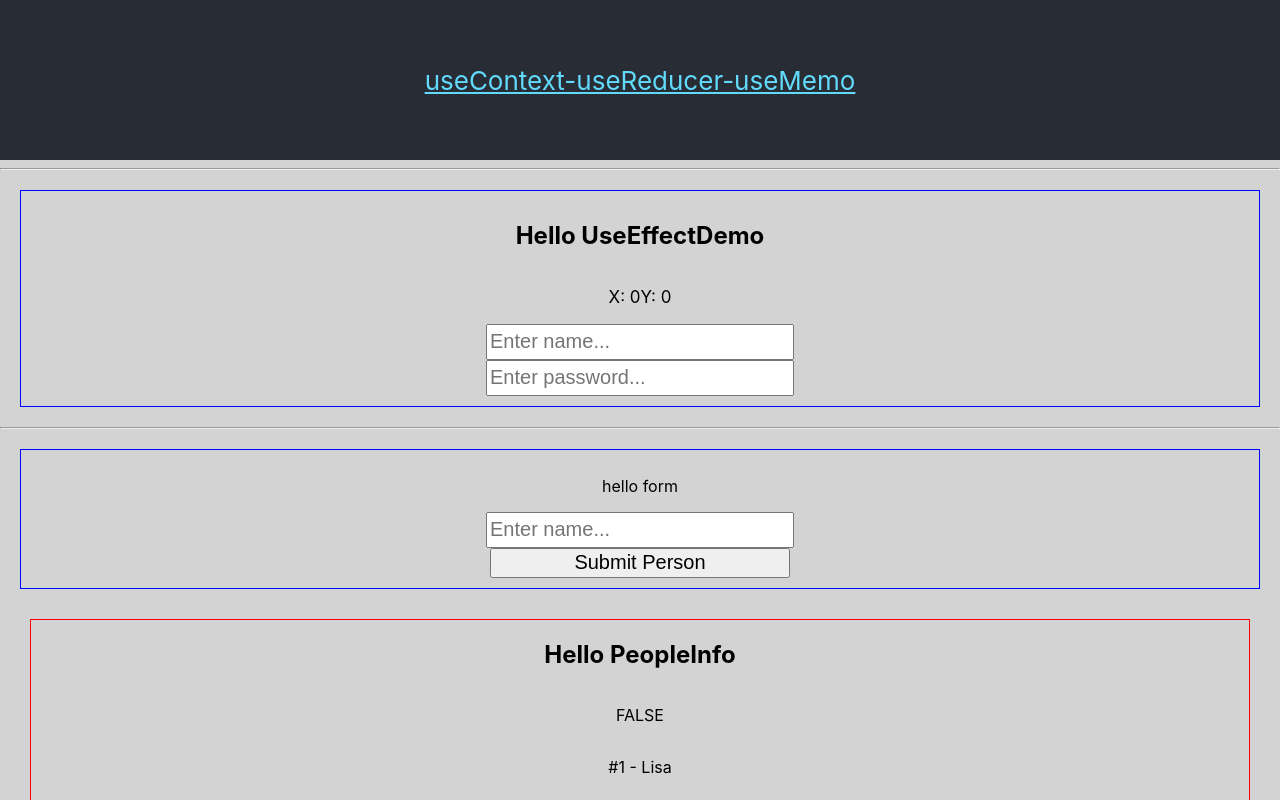
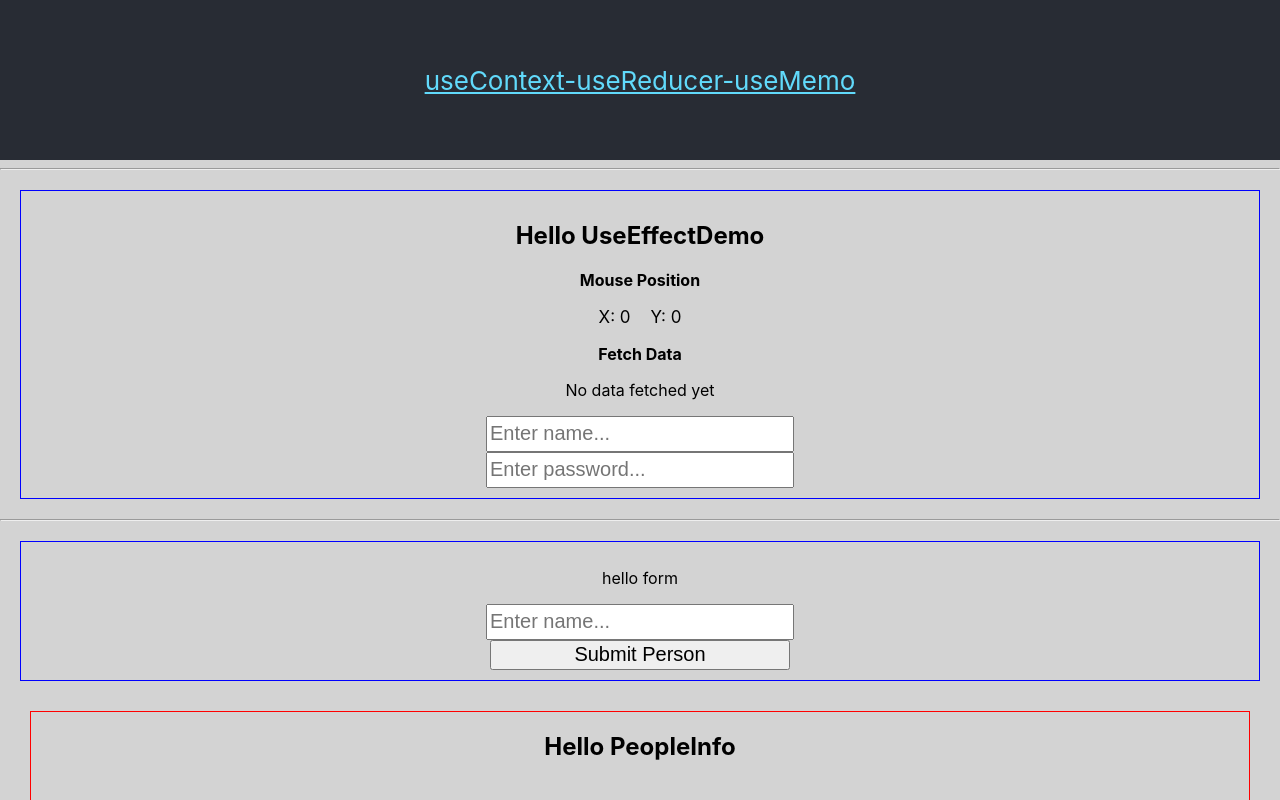
Before and after one commit to keepforever/use-ctx-mem-rdcr-6-22-19, a React (Create React App) app: page / in a window 1280 px wide. Shown: the top 800 px of the page. Built offline with nearby package versions, Linux system fonts and the light colour scheme; no server answers.

Commit message:
useFetch hook infinite loop

```diff
--- a/src/comps/UseEffectDemo.jsx
+++ b/src/comps/UseEffectDemo.jsx
@@ -1,6 +1,9 @@
 import React, { useEffect, useState } from 'react';
+import axios from 'axios';
 import styles from '../styles';
 import { useForm } from '../hooks/useForm';
+import { useFetch } from '../hooks/useFetch';
+
 
 const UseEffectDemo = props => {
     const [values, handleChange, clearForm] = useForm({
@@ -16,6 +19,8 @@ const UseEffectDemo = props => {
 
     const [xMouseVal, setXMouseVal] = useState(0);
     const [yMouseVal, setYMouseVal] = useState(0);
+    const [fetchData, setFetchData] = useState({});
+    const randomTodo = parseInt(Math.floor(Math.random() * 100));
 
     // NOTE: Passing [] to the dependency array simulates componentDidMount()
     // from classed based components because it will only run on the first mount.
@@ -46,30 +51,82 @@ const UseEffectDemo = props => {
 
     // ## THREE ## //
     // mouseMove event listener, more practical application.
-    useEffect(() => {
-        const onMouseMove = e => {
-            setXMouseVal(e.layerX);
-            setYMouseVal(e.layerY);
-        };
-        window.addEventListener('mousemove', onMouseMove);
-
-        return () => {
-            console.log('UseEffectDemo cleanup');
-            window.removeEventListener('mousemove', onMouseMove);
-            setXMouseVal(0);
-            setYMouseVal(0);
-        };
-    }, [values.name]);
+    // useEffect(() => {
+    //     const onMouseMove = e => {
+    //         setXMouseVal(e.layerX);
+    //         setYMouseVal(e.layerY);
+    //     };
+    //     window.addEventListener('mousemove', onMouseMove);
+    //
+    //     return () => {
+    //         console.log('UseEffectDemo cleanup');
+    //         window.removeEventListener('mousemove', onMouseMove);
+    //         setXMouseVal(0);
+    //         setYMouseVal(0);
+    //     };
+    // }, [values.name]);
 
     // ## FOUR ## //
-    // pickup at 7:47 mark
+    // You can have more than one useEffect. They fire off in sequential order.
+    // useEffect(
+    //     () => {
+    //         console.log('\n', `useEffect ONE `, '\n');
+    //
+    //         return () => {
+    //             console.log('\n', `cleanup useEffect ONE `, '\n');
+    //         };
+    //     },
+    //     [values.name]
+    // );
+    // useEffect(
+    //     () => {
+    //         console.log('\n', `useEffect TWO `, '\n');
+    //
+    //         return () => {
+    //             console.log('\n', `cleanup useEffect TWO `, '\n');
+    //         };
+    //     },
+    //     [values.name]
+    // );
+    // ## FOUR ## //
+    // Fetch from an api. Cannot pass async func to a useEffect, so, either
+    // instantiate an async function inside the callback passed to use effect or
+    // use .then() syntax to handle promise.  We can turn this into a custom
+    // useFetch hook.
+    // useEffect(() => {
+    //     const randomTodo = parseInt(Math.floor(Math.random() * 100));
+    //     axios
+    //         .get('https://jsonplaceholder.typicode.com/todos/' + randomTodo)
+    //         .then(res => {
+    //             console.log('\n', '\n', `res = `, res, '\n', '\n');
+    //             setFetchData({ data: res.data });
+    //         });
+    // }, [values.name]);
+
+    // ## FIVE ## //
+    // calling the custom hook
+    const {data, loading} = useFetch(randomTodo);
+
     return (
         <div style={styles['style-a']}>
             <h2>Hello UseEffectDemo</h2>
+            <h4 style={{ margin: 0 }}>Mouse Position</h4>
             <div style={styles['flex-row']}>
-                <p>X: {xMouseVal}</p>
+                <p style={{ marginRight: 20 }}>X: {xMouseVal}</p>
                 <p>Y: {yMouseVal}</p>
             </div>
+            <h4 style={{ margin: 0 }}>Fetch Data</h4>
+            {fetchData.data ? (
+                <div style={styles['flex-row']}>
+                    <p style={{ marginRight: 20 }}>
+                        user: {fetchData.data.userId}
+                    </p>
+                    <p>ID: {fetchData.data.id}</p>
+                </div>
+            ) : (
+                <p>No data fetched yet</p>
+            )}
+
             <input
                 name="name"
                 type="text"
@@ -81,7 +138,7 @@ const UseEffectDemo = props => {
             />
             <input
                 name="password"
-                type="password"
+                type="text"
                 onKeyDown={handleKeyDown}
                 placeholder="Enter password..."
                 onChange={handleChange}
--- a/src/hooks/useFetch.js
+++ b/src/hooks/useFetch.js
@@ -0,0 +1,21 @@
+import { useEffect, useState } from 'react';
+import axios from 'axios';
+
+export const useFetch = randomTodo => {
+    const [data, setData] = useState({});
+    const [loading, setLoading] = useState(false);
+    useEffect(
+        () => {
+            setLoading(true);
+            axios
+                .get('https://jsonplaceholder.typicode.com/todos/' + randomTodo)
+                .then(res => {
+                    console.log('\n', '\n', `res = `, res, '\n', '\n');
+                    setData(res.data);
+                    setLoading(false);
+                });
+        },
+        []
+    );
+    return { data, loading };
+};
```
